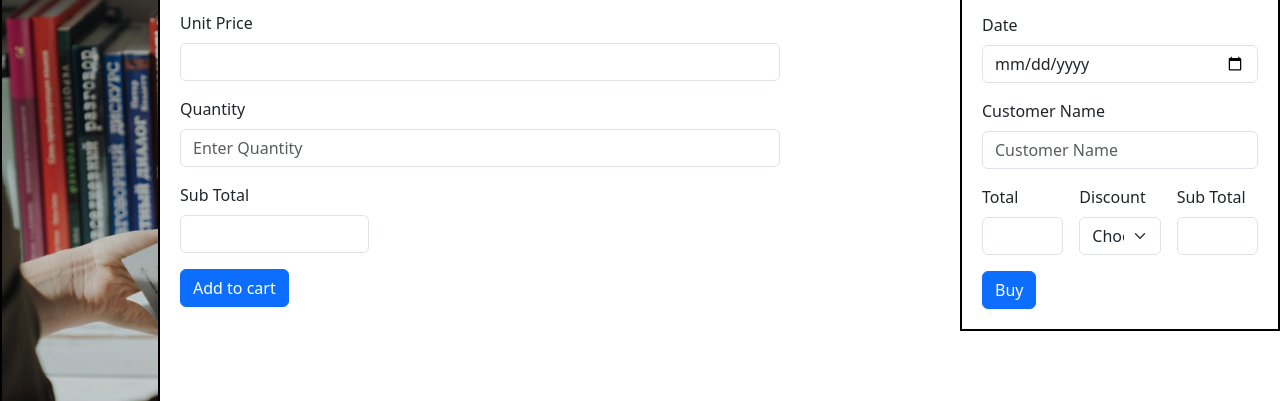
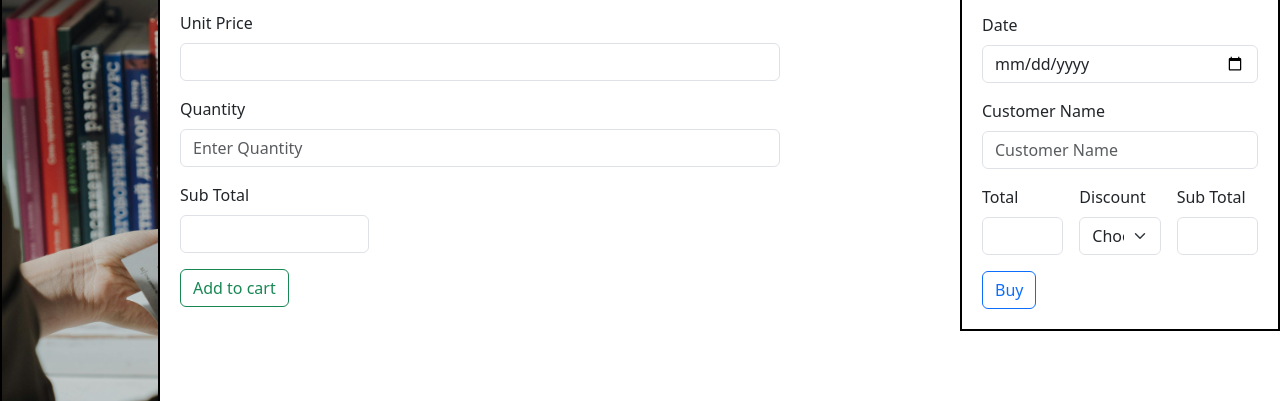
Before and after one commit to Dreaca/POS-ASSIGNMENT, a plain HTML site: page orders.html in a window 1280 px wide. Shown: the part 207-608 px from the top of the page. Drawn offline with nearby package versions, Linux system fonts and the light colour scheme.

Commit message:
Order details finished

```diff
--- a/orders.html
+++ b/orders.html
@@ -101,7 +101,7 @@
                     <input type="text" class="form-control" id="Sub Total">
                 </div>
                 <div class="col-12">
-                    <button type="submit" class="btn btn-primary">Add to cart</button>
+                    <button type="submit" class="btn btn-outline-success me-2">Add to cart</button>
                 </div>
             </form>
         </div>
@@ -141,7 +141,7 @@
                     <input type="text" class="form-control" id="inputZip">
                 </div>
                 <div class="col-12">
-                    <button type="submit" class="btn btn-primary">Buy</button>
+                    <button type="submit" class="btn btn-outline-primary">Buy</button>
                 </div>
             </form>
         </div>
```
